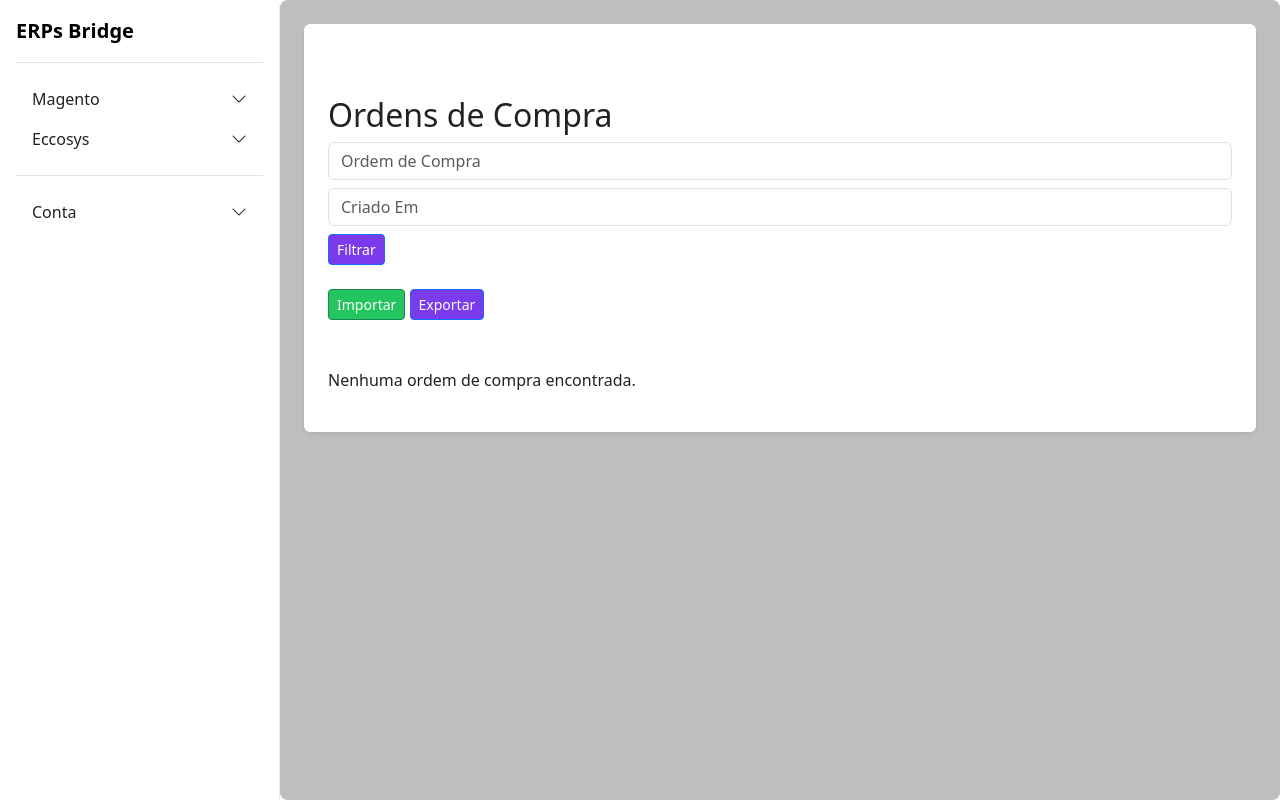
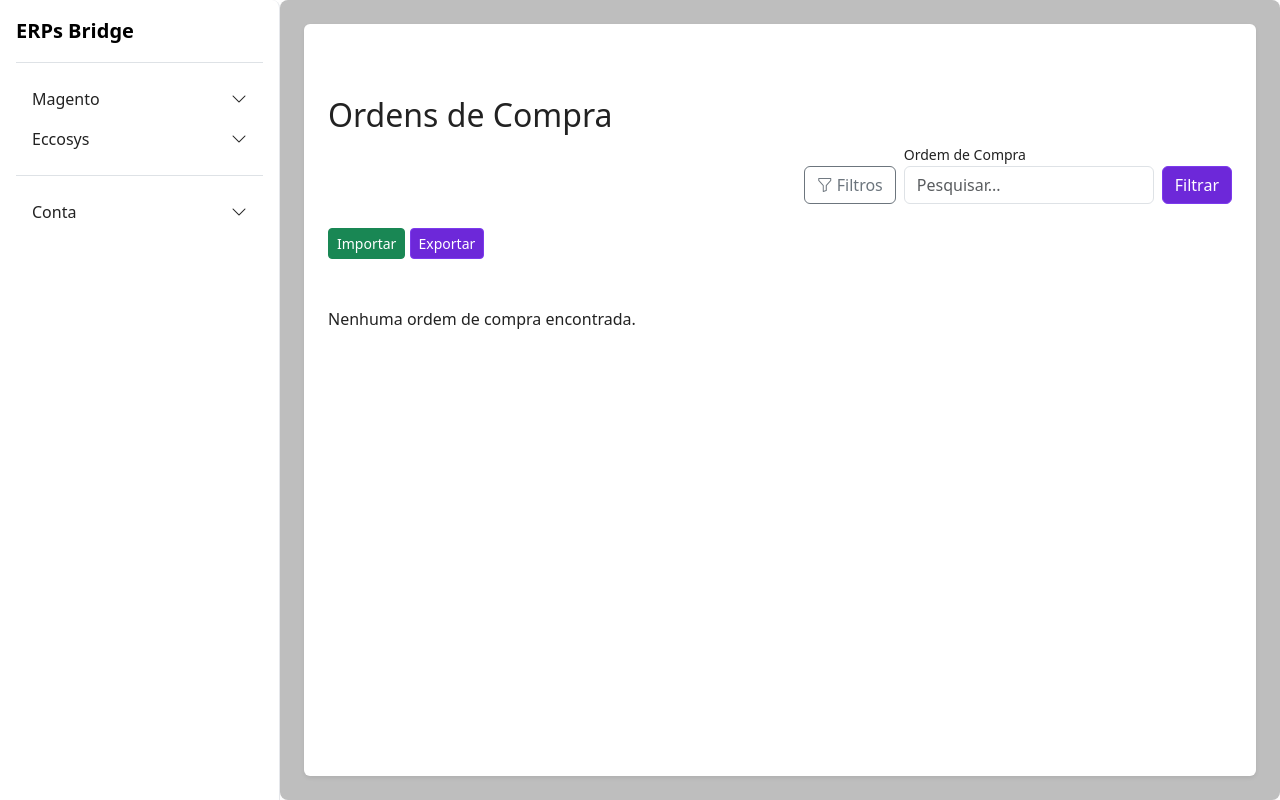
Before and after one commit to Kaironn2/ERPs-Bridge, a Django app: page /buyorders/ in a window 1280 px wide. Run offline with Django 5.2, Linux system fonts and the light colour scheme; data that the repository does not hold is empty.

Commit message:
More filters added, drag and drop fix and more

```diff
--- a/src/core/static/css/buttons.css
+++ b/src/core/static/css/buttons.css
@@ -3,26 +3,9 @@
 .btn-primary {
   background-color: var(--color-primary);
   color: var(--text-color-light);
+  border-color: var(--color-primary-h);
 }
 .btn-primary:hover {
   background-color: var(--color-primary-h);
-}
-
-.btn-secondary {
-  background-color: transparent;
-  color: var(--color-primary);
   border-color: var(--color-primary);
 }
-.btn-secondary:hover {
-  background-color: var(--color-primary);
-  color: var(--color-secondary);
-}
-
-.btn-success {
-  background-color: var(--color-success);
-  color: #fff;
-}
-.btn-danger {
-  background-color: var(--color-danger);
-  color: #fff;
-}
--- a/src/core/static/css/themes.css
+++ b/src/core/static/css/themes.css
@@ -5,8 +5,8 @@
   --color-content-container:  #fff;
   --color-border:             #e5e7eb;
 
-  --color-primary:            #7c3aed;
-  --color-primary-h:          #6d28d9;
+  --color-primary:            #6d28d9;
+  --color-primary-h:          #7c3aed;
   --color-success:            #22c55e;
   --color-danger:             #ef4444;
   --color-warning:            #facc15;
@@ -33,4 +33,5 @@
 
 .content-container {
   background-color: var(--color-content-container);
+  min-height: 94vh;
 }
--- a/src/core/templates/base.html
+++ b/src/core/templates/base.html
@@ -79,5 +79,6 @@
 
   <script src="https://cdn.jsdelivr.net/npm/bootstrap@5.3.3/dist/js/bootstrap.bundle.min.js"></script>
   <script src="{% static 'js/sidebar-state.js' %}"></script>
+  {% block extra_js %}{% endblock %}
 </body>
 </html>
--- a/src/magento/forms.py
+++ b/src/magento/forms.py
@@ -2,21 +2,22 @@ from django import forms
 
 
 class BuyOrderFilterForm(forms.Form):
-    buyorder = forms.CharField(
+    buy_order = forms.CharField(
         label='Ordem de Compra',
         required=False,
         widget=forms.TextInput(
-            attrs={'class': 'form-control', 'placeholder': 'Ordem de Compra'}
+            attrs={'class': 'form-control', 'placeholder': 'Pesquisar...'}
         ),
     )
-    created_at = forms.CharField(
-        label='Criado Em',
+    purchase_date = forms.CharField(
+        label='Data de Compra',
         required=False,
-        widget=forms.TextInput(
-            attrs={'class': 'form-control', 'placeholder': 'Criado Em'}
+        widget=forms.DateInput(
+            attrs={'type': 'date', 'class': 'form-control'}
         ),
     )
 
 
+
 class XMLUploadForm(forms.Form):
     xml_file = forms.FileField(label='Arquivo XML', required=True)
--- a/src/magento/templates/buy_orders_list.html
+++ b/src/magento/templates/buy_orders_list.html
@@ -8,13 +8,39 @@
 {% block content %}
   <div class="content-container p-4 rounded shadow-sm">
     <h2 class="mt-5">Ordens de Compra</h2>
-    <form method="get" class="mb-4 d-flex flex-wrap gap-2" autocomplete="off">
-      {{ filter_form.buyorder }}
-      {{ filter_form.created_at }}
-      <button type="submit" class="btn btn-primary btn-sm">Filtrar</button>
-      {% if request.GET %}
-        <a href="?" class="btn btn-outline-secondary ms-2">Limpar</a>
-      {% endif %}
+    <form method="get" class="mb-4" autocomplete="off">
+      <div class="d-flex align-items-end gap-2">
+        <div class="ms-auto d-flex align-items-end gap-2">
+          <!-- Filtros -->
+          <button class="btn btn-outline-secondary" type="button" data-bs-toggle="collapse" data-bs-target="#filtrosCollapse" aria-expanded="false" aria-controls="filtrosCollapse">
+            <i class="bi bi-funnel"></i> Filtros
+          </button>
+          <!-- Ordem de Compra -->
+          <div style="max-width: 250px;">
+            <label for="{{ filter_form.buy_order.id_for_label }}" class="form-label mb-0 small">Ordem de Compra</label>
+            {{ filter_form.buy_order }}
+          </div>
+          <!-- Filtrar e Limpar -->
+          <div>
+            <button type="submit" class="btn btn-primary">Filtrar</button>
+            {% if request.GET %}
+              <a href="?" class="btn btn-outline-secondary ms-2">Limpar</a>
+            {% endif %}
+          </div>
+        </div>
+      </div>
+      <!-- Filtros collapse -->
+      <div class="collapse mt-2" id="filtrosCollapse">
+        <div class="card card-body p-2">
+          <div class="row g-2">
+            <div class="col-auto">
+              <label for="{{ filter_form.purchase_date.id_for_label }}" class="form-label mb-0 small">Data de Compra</label>
+              {{ filter_form.purchase_date }}
+            </div>
+            <!-- TODO: adicionar outros filtros -->
+          </div>
+        </div>
+      </div>
     </form>
 
     <div class="mb-3 d-flex gap-2">
--- a/src/magento/views.py
+++ b/src/magento/views.py
@@ -17,13 +17,13 @@ class BuyOrderView(ListView):
         queryset = super().get_queryset()
         self.filter_form = BuyOrderFilterForm(self.request.GET)
         if self.filter_form.is_valid():
-            buyorder = self.filter_form.cleaned_data.get('buyorder')
-            created_at = self.filter_form.cleaned_data.get('created_at')
+            buy_order = self.filter_form.cleaned_data.get('buy_order')
+            purchase_date = self.filter_form.cleaned_data.get('purchase_date')
 
-            if buyorder:
-                queryset = queryset.filter(buy_order__icontains=buyorder)
-            if created_at:
-                queryset = queryset.filter(created_at__icontains=created_at)
+            if buy_order:
+                queryset = queryset.filter(buy_order__icontains=buy_order)
+            if purchase_date:
+                queryset = queryset.filter(buy_order_detail__purchase_date__icontains=purchase_date)
         return queryset
 
     def get_context_data(self, **kwargs):
```
Also changed, not shown: src/magento/templates/buy_orders_import_xml.html (+18 -4 lines), src/magento/static/css/buy_orders_import_xml.css (added), src/magento/static/css/buy_orders_list.css (added), src/magento/static/css/buyorder_list.css (added).
